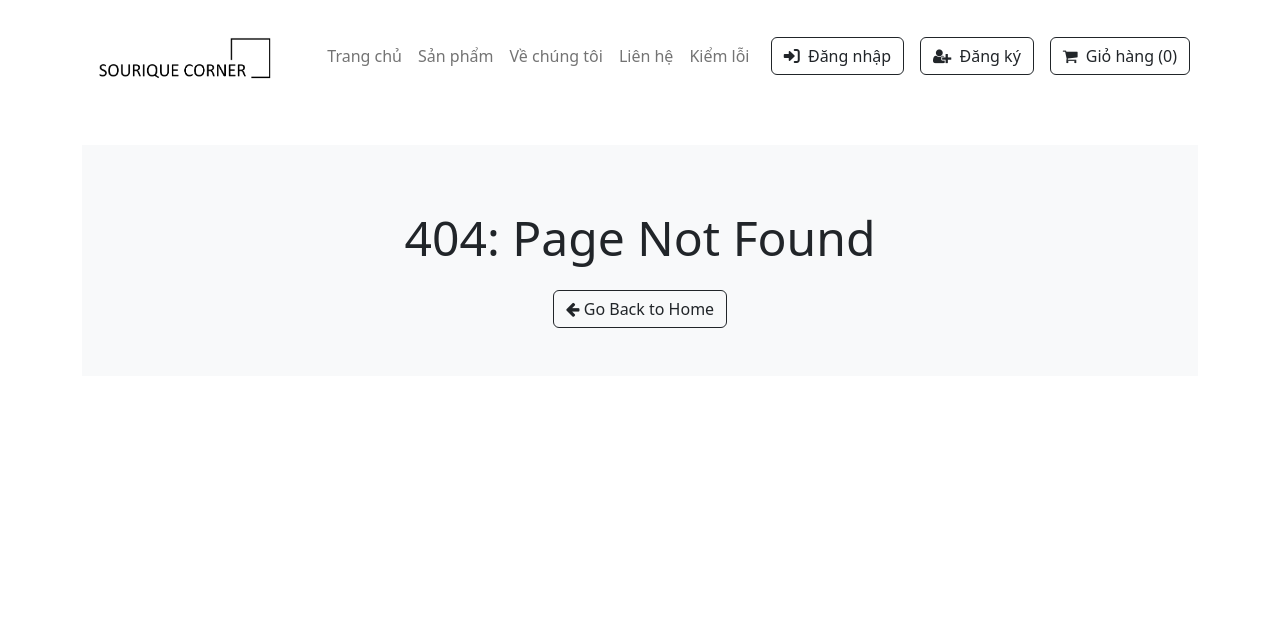
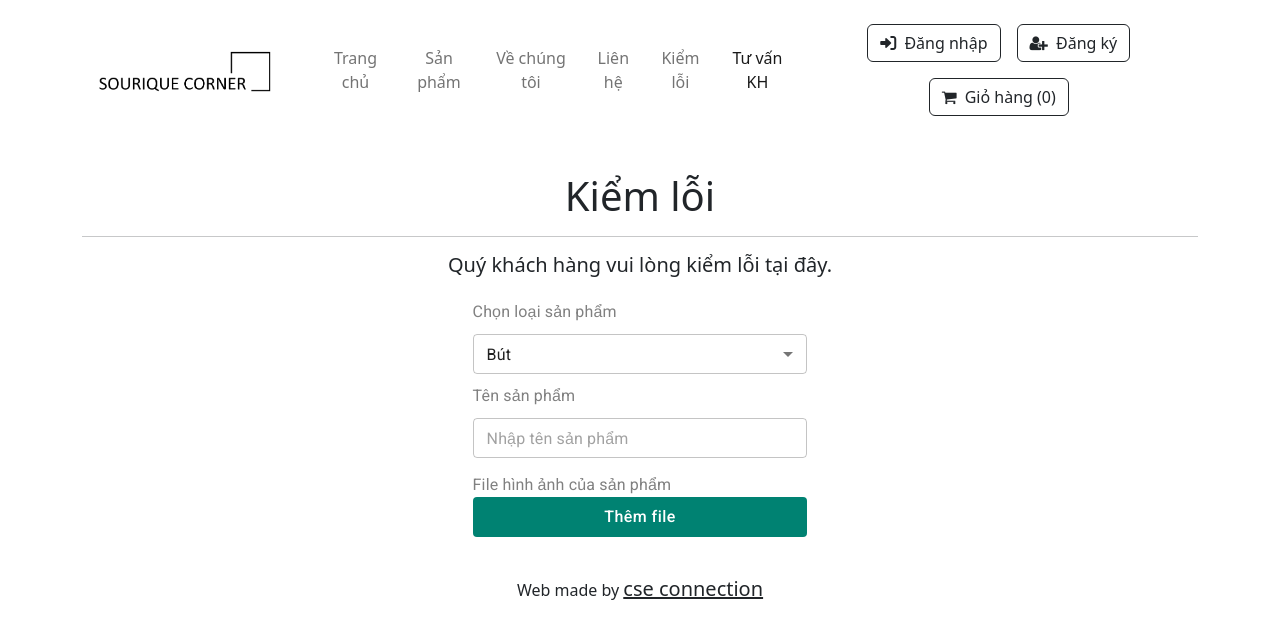
Before and after one commit to alothanhh/ecommerce-asm, a React (Create React App) app: page /chatbox in a window 1280 px wide. Before the commit this address had no page. Shown: the top 638 px of the page. Built offline with nearby package versions, Linux system fonts and the light colour scheme; a web font is replaced by a local one.

Commit message:
add component chatbox

```diff
--- a/src/components/Navbar.jsx
+++ b/src/components/Navbar.jsx
@@ -32,6 +32,9 @@ const Navbar = () => {
                         <li className="nav-item">
                             <NavLink className="nav-link" to="/checkerror">Kiểm lỗi</NavLink>
                         </li>
+                        <li className="nav-item">
+                            <NavLink className="nav-link" to="/chatbox">Tư vấn KH</NavLink>
+                        </li>
                     </ul>
                     <div className="buttons text-center">
                         <NavLink to="/login" className="btn btn-outline-dark m-2"><i className="fa fa-sign-in-alt mr-1"></i> Đăng nhập</NavLink>
--- a/src/index.js
+++ b/src/index.js
@@ -7,7 +7,7 @@ import { Provider } from 'react-redux';
 import store from './redux/store';
 
 
-import { Home, Product, Products, AboutPage, ContactPage, Cart, Login, Register, Checkout, PageNotFound, CheckError } from "./pages"
+import { Home, Product, Products, AboutPage, ContactPage, Cart, Login, Register, Checkout, PageNotFound, CheckError, ChatBox } from "./pages"
 
 const root = ReactDOM.createRoot(document.getElementById('root'));
 root.render(
@@ -15,11 +15,13 @@ root.render(
     <Provider store={store}>
       <Routes>
         <Route path="/" element={<Home />} />
+        <Route path="/ecommerce-asm/" element={<Home />} />
         <Route path="/product" element={<Products />} />
         <Route path="/product/:id" element={<Product />} />
         <Route path="/about" element={<AboutPage />} />
         <Route path="/contact" element={<ContactPage />} />
         <Route path="/checkerror" element={<CheckError />} />
+        <Route path="/chatbox" element={<ChatBox />} />
         <Route path="/cart" element={<Cart />} />
         <Route path="/login" element={<Login />} />
         <Route path="/register" element={<Register />} />
--- /dev/null
+++ b/src/pages/ChatBox.jsx
@@ -0,0 +1,150 @@
+import React, { useState, useEffect, useLayoutEffect } from 'react'
+
+import { Box, Typography, Drawer, Avatar, IconButton, Toolbar, List, Divider, Icon, Modal, Grid, Switch } from '@mui/material'
+import Button from '@mui/material/Button';
+import { Footer, Navbar } from "../components";
+
+import TextField from '@mui/material/TextField';
+import InputLabel from '@mui/material/InputLabel';
+import MenuItem from '@mui/material/MenuItem';
+import ListItemIcon from '@mui/material/ListItemIcon';
+import ListItemText from '@mui/material/ListItemText';
+import FormControl from '@mui/material/FormControl';
+import Select, { SelectChangeEvent } from '@mui/material/Select';
+import FormGroup from '@mui/material/FormGroup';
+import FormControlLabel from '@mui/material/FormControlLabel';
+import { useParams } from 'react-router-dom';
+import Alert, { AlertProps } from '@mui/material/Alert';
+
+import '@fontsource/roboto/300.css';
+import '@fontsource/roboto/400.css';
+import '@fontsource/roboto/500.css';
+import '@fontsource/roboto/700.css';
+
+
+const ChatBox = () => {
+    const [name, setName] = useState('');
+    const handleChangeName = (e) => {
+        setName(e.target.value)
+    }
+
+    const [type, setType] = useState('Bút');
+    const handleChangeType = (e) => {
+        setType(e.target.value)
+    }
+
+    const [file, setFile] = useState('');
+    const [filePreview, setFilePreview] = useState();
+    const [error, setError] = useState('');
+
+    const handleFileChange = (e) => {
+        let selectedFile = e.target.files[0];
+
+        // console.log(selectedFile.type)
+        // let fileType = ['image/jpeg', 'image/png'];
+
+        if (selectedFile) {
+            //Type là jpg => sản phẩm không lỗi
+            if (selectedFile.type === 'image/jpeg') {
+                setFilePreview(URL.createObjectURL(e.target.files[0]));
+                setFile(selectedFile)
+                setError('');
+            }
+            //Type là png => sản phẩm lỗi
+            else if (selectedFile.type === 'image/png') {
+                setFilePreview(URL.createObjectURL(e.target.files[0]));
+                setFile(selectedFile)
+                setError('Sản phẩm của bạn bị lỗi');
+            }
+            //Import sai kiểu (không phải png/jpg)
+            else {
+                setError('Vui lòng chọn đúng định dạng file hình ảnh');
+                setFile('')
+            }
+        }
+        else {
+            setError('Vui lòng chọn file!');
+        }
+    }
+
+    return (
+        <>
+            <Navbar />
+            <div className="container my-3 py-3">
+                <h1 className="text-center">Kiểm lỗi</h1>
+                <hr />
+                <h5 className="text-center fs-5 weight-light">Quý khách hàng vui lòng kiểm lỗi tại đây.</h5>
+                <Box sx={{ display: 'flex', flexDirection: 'column', alignItems: 'center', width: '100%' }}>
+                    <Box sx={{ margin: '5px', width: '30%' }}>
+                        <Typography sx={{ width: '100%', marginY: '10px', color: 'gray' }}>Chọn loại sản phẩm</Typography>
+                        <FormControl sx={{ width: '100%' }}>
+                            <Select
+                                value={type}
+                                onChange={handleChangeType}
+                                defaultValue={'Bút'}
+                                size='small'
+                            >
+                                <MenuItem value={'Bút'}> Bút </MenuItem>
+                                <MenuItem value={'Sổ tay'}> Sổ tay </MenuItem>
+                                <MenuItem value={'Kỷ niệm chương'}> Kỷ niệm chương </MenuItem>
+                                <MenuItem value={'Ly'}> Ly </MenuItem>
+                                <MenuItem value={'Túi vải'}> Túi vải </MenuItem>
+                                <MenuItem value={'Huy chương'}> Huy chương </MenuItem>
+                                <MenuItem value={'Móc khóa'}> Móc khóa </MenuItem>
+                                <MenuItem value={'Bình giữ nhiệt'}> Bình giữ nhiệt </MenuItem>
+                            </Select>
+                        </FormControl>
+                        <Typography sx={{ width: '100%', marginY: '10px', color: 'gray' }}>Tên sản phẩm</Typography>
+                        <TextField
+                            required
+                            value={name}
+                            onChange={handleChangeName}
+                            size='small'
+                            sx={{ marginRight: '10px', width: '100%' }}
+                            id="outlined-basic"
+                            variant="outlined"
+                            placeholder='Nhập tên sản phẩm'
+                        />
+                        <Box sx={{ mt: '15px', display: 'flex', flexDirection: 'column' }}>
+                            <Typography sx={{ width: '100%', color: 'gray' }}>File hình ảnh của sản phẩm</Typography>
+                            <Button
+                                sx={{
+                                    backgroundColor: '#008272', color: 'white', fontSize: '16px', py: '6px',
+                                    textTransform: 'initial', px: '20px',
+                                    '&:hover': {
+                                        backgroundColor: '#008272',
+                                        color: 'white'
+                                    },
+                                }}
+                                component="label"
+                            >
+                                Thêm file
+                                <input
+                                    onChange={handleFileChange}
+                                    type="file"
+                                    hidden
+                                />
+                            </Button>
+                            {file !== '' && error === '' ? <Box sx={{ mt: '15px' }}>
+                                <img src={filePreview} alt='Error image' width='100%' />
+                                <Typography sx={{ width: '100%', marginY: '10px', color: 'gray' }}>Tình trạng sản phẩm</Typography>
+                                <Alert severity="success">Sản phẩm của bạn không bị lỗi</Alert>
+                            </Box> : null}
+                            {error !== '' && error === 'Vui lòng chọn đúng định dạng file hình ảnh' ? <Box sx={{ mt: '15px' }}>
+                                <Alert severity="error">{error}</Alert>
+                            </Box> : null}
+                            {error !== '' && error === 'Sản phẩm của bạn bị lỗi' ? <Box sx={{ mt: '15px' }}>
+                                <img src={filePreview} alt='Error image' width='100%' />
+                                <Typography sx={{ width: '100%', marginY: '10px', color: 'gray' }}>Tình trạng sản phẩm</Typography>
+                                <Alert severity="error">{error}</Alert>
+                            </Box> : null}
+                        </Box>
+                    </Box>
+                </Box>
+            </div>
+            <Footer />
+        </>
+    )
+}
+
+export default ChatBox;
--- a/src/pages/index.js
+++ b/src/pages/index.js
@@ -9,3 +9,4 @@ export { default as Register } from './Register';
 export { default as Checkout } from './Checkout';
 export { default as PageNotFound } from './PageNotFound';
 export { default as CheckError } from './CheckError';
+export { default as ChatBox } from './ChatBox';
```
